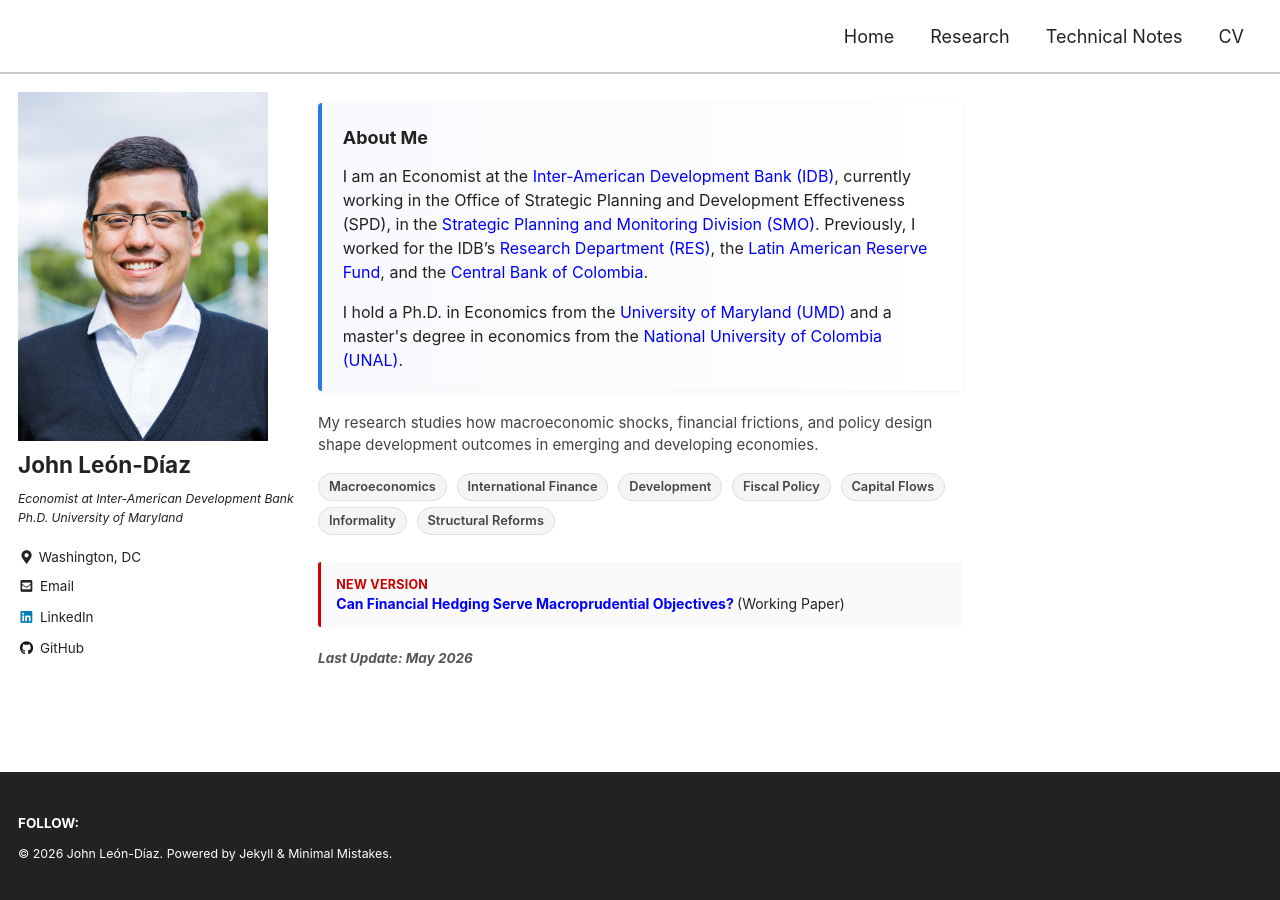
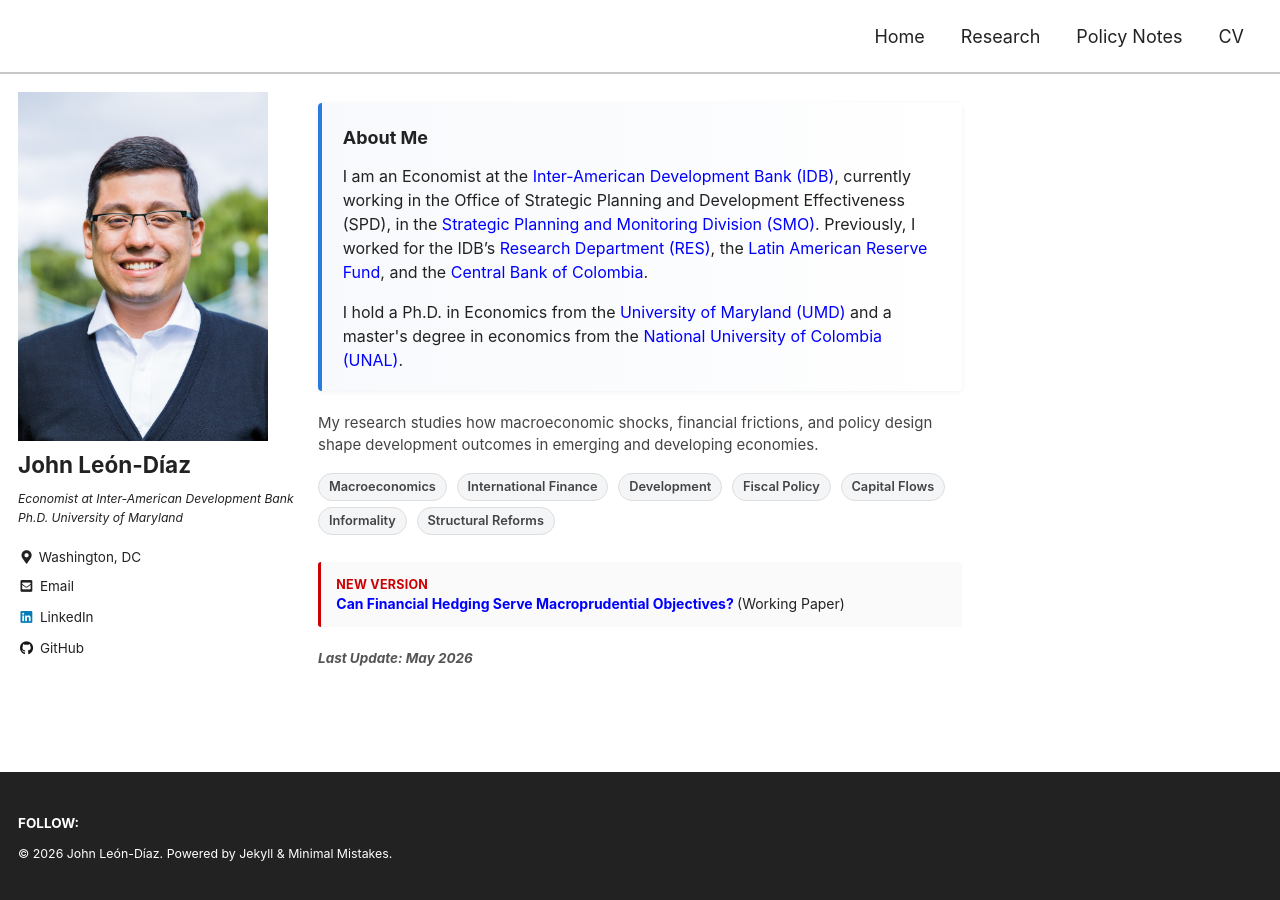
Before and after one commit to jleondia/jleondia.github.io, a Jekyll site: the page built from _pages/home.md, in a window 1280 px wide. Built offline with Jekyll 4.4.1, drawn with Linux system fonts in a browser that asks for light colours; cached includes are drawn as plain includes.

Commit message:
Replace 'Technical Notes' with 'Policy Notes'

```diff
--- a/_data/navigation.yml
+++ b/_data/navigation.yml
@@ -4,7 +4,7 @@ main:
     url: /
   - title: "Research"
     url: /research/
-  - title: "Technical Notes"
+  - title: "Policy Notes"
     url: /technical_notes/
   - title: "CV"
     url: https://jleondia.github.io/files/CV_JLEON.pdf
```
